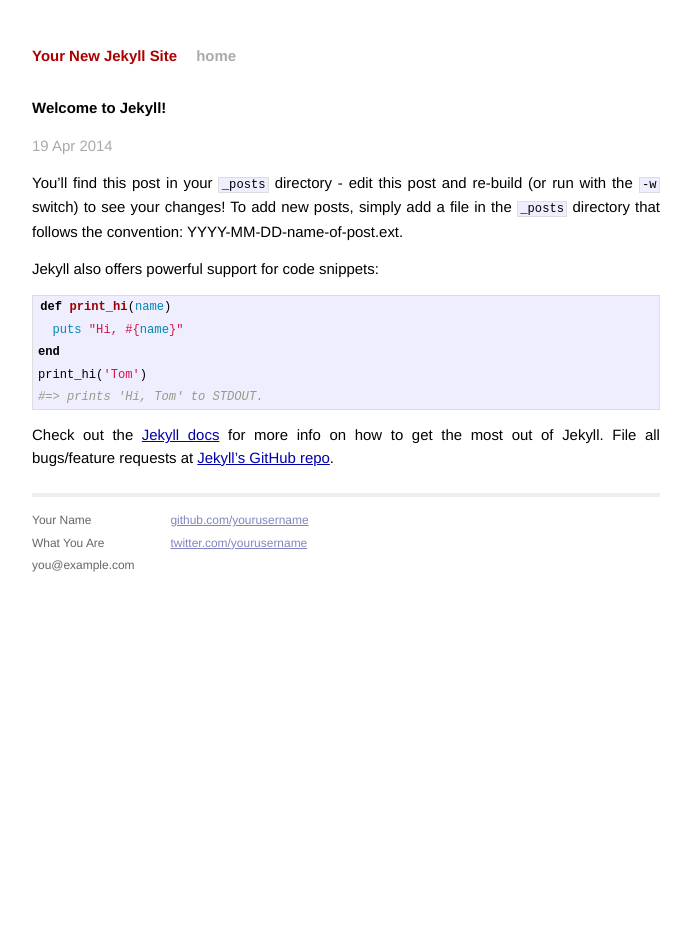
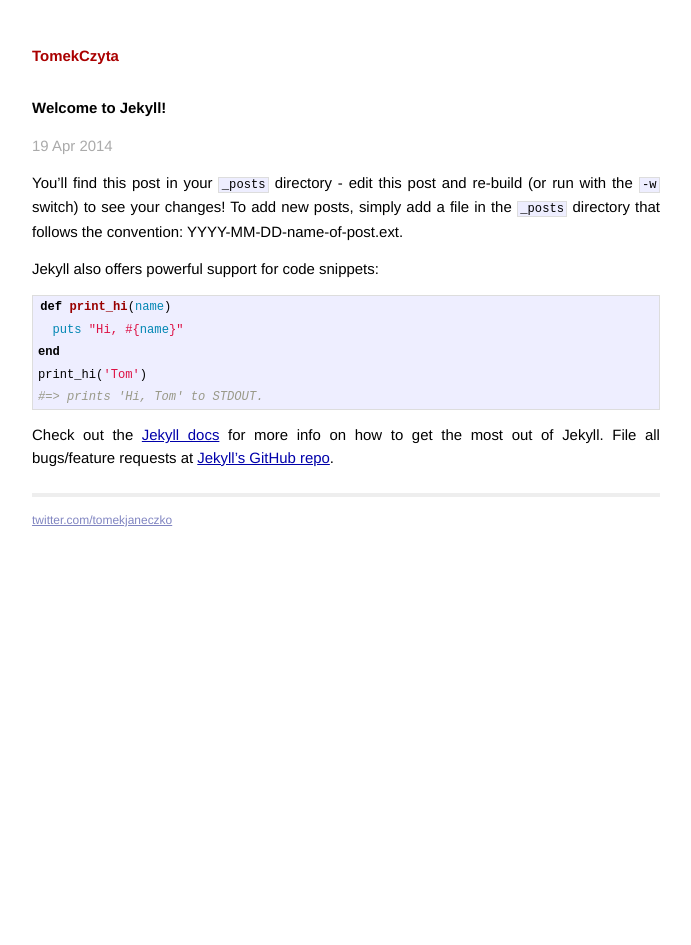
Before and after one commit to tomaszj/tomaszj.github.io, a Jekyll site: the page built from _posts/2014-04-19-welcome-to-jekyll.markdown, in a window 1280 px wide. Shown: the whole page, without its empty margins (294-985 px from the left). Built offline with Jekyll 4.4.1, drawn with Linux system fonts in a browser that asks for light colours; Markdown is read by kramdown in place of the engine named in the settings.

Commit message:
Initial cleanup.

```diff
--- a/_config.yml
+++ b/_config.yml
@@ -1,3 +1,3 @@
-name: Your New Jekyll Site
+name: TomekCzyta
 markdown: redcarpet
 pygments: true
--- a/_layouts/default.html
+++ b/_layouts/default.html
@@ -18,7 +18,6 @@
         <div class="site">
           <div class="header">
             <h1 class="title"><a href="/">{{ site.name }}</a></h1>
-            <a class="extra" href="/">home</a>
           </div>
 
           {{ content }}
@@ -26,15 +25,7 @@
           <div class="footer">
             <div class="contact">
               <p>
-                Your Name<br />
-                What You Are<br />
-                you@example.com
-              </p>
-            </div>
-            <div class="contact">
-              <p>
-                <a href="https://github.com/yourusername">github.com/yourusername</a><br />
-                <a href="https://twitter.com/yourusername">twitter.com/yourusername</a><br />
+                <a href="https://twitter.com/tomekjaneczko">twitter.com/tomekjaneczko</a><br />
               </p>
             </div>
           </div>
```
Also changed, not shown: index.html (+6 -3 lines).
